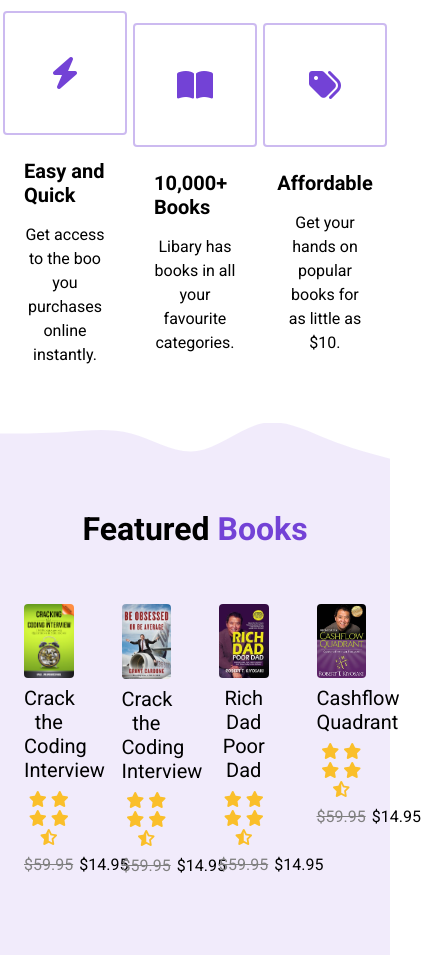
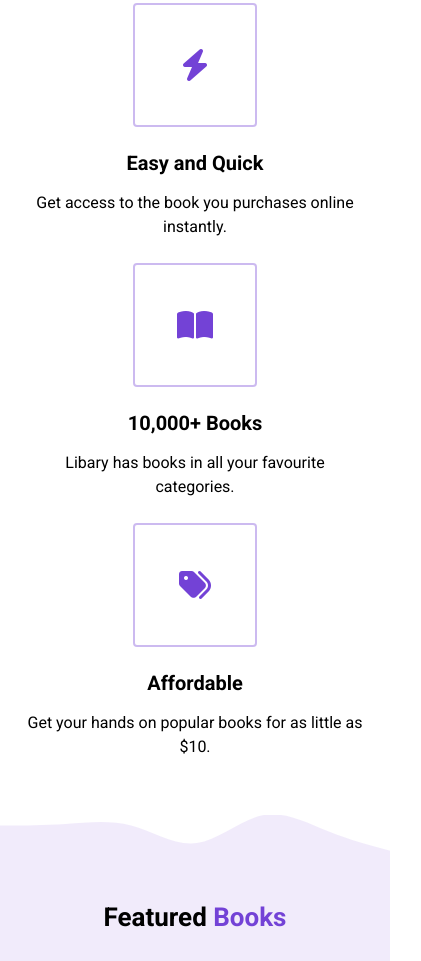
Before and after one commit to danielirwin99/e-commerce-sample, a plain HTML site: page index.html in a window 390 px wide. Shown: the part 969-1930 px from the top of the page, 421 px wide, since content can reach past the window. Drawn offline with Linux system fonts and the light colour scheme.

Commit message:
Finalised

```diff
--- a/index.html
+++ b/index.html
@@ -82,7 +82,7 @@
                 </div>
                 <h3 class="highlight__sub-title">Easy and Quick</h3>
                 <p class="highlight__para">
-                  Get access to the boo you purchases online instantly.
+                  Get access to the book you purchases online instantly.
                 </p>
               </div>
               <div class="highlight">
--- a/styles.css
+++ b/styles.css
@@ -147,6 +147,11 @@ Burger Menu
   color: white;
 }
 
+.menu--open {
+  height: 100vh;
+  overflow-y: hidden;
+}
+
 .menu__links {
   display: flex;
   flex-direction: column;
@@ -258,6 +263,7 @@ Highlights
 
 .highlight__wrapper {
   display: flex;
+  flex-wrap: wrap;
 }
 
 #highlights:after,
@@ -288,7 +294,6 @@ Highlights
   width: calc(100% / 3);
   display: flex;
   align-items: center;
-  justify-content: center;
   flex-direction: column;
 }
 
@@ -313,6 +318,7 @@ Highlights
 .highlight__sub-title {
   font-size: 20px;
   margin-bottom: 16px;
+  text-align: center;
 }
 
 /*
@@ -424,6 +430,34 @@ footer {
   padding: 0 12px;
 }
 
+/* Small Phones, Tablets, Large Smartphones */
+
+@media (max-width:768px) {
+  .header__description {
+    padding: 0 12px;
+  }
+
+  h1 {
+    font-size: 40px;
+  }
+
+  h2 {
+    font-size: 26px;
+  }
+  button {
+    font-size: 18px;
+  }
+
+  .book {
+    width: 50%;
+  }
+
+
+  .highlight__wrapper {
+    width: 100%;
+  }
+}
+
 @media (max-width:550px) {
 .nav__section--links {
   display: none;
@@ -431,4 +465,12 @@ footer {
 .btn__menu {
   display: block;
 }
+
+.highlight {
+  width: 100%;
 }
+
+.highlight:not(:last-child) {
+  margin-bottom: 24px;
+}
+}
```
